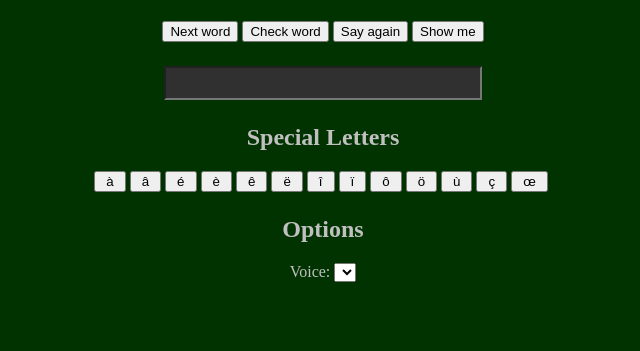
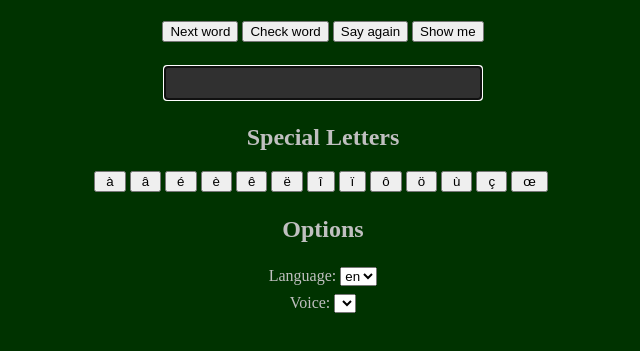
Before and after one commit to scottsitar/scottsitar.github.io, a plain HTML site: page spelling/index.html in a window 1280 px wide. Shown: the part 61-412 px from the top of the page, without its empty margins (317-957 px from the left). Drawn offline with Linux system fonts and the light colour scheme.

Commit message:
french support

```diff
--- /dev/null
+++ b/spelling/fr-words.js
@@ -0,0 +1,25 @@
+export const words = [
+    'après-midi',
+    'aujourd\'hui',
+    'beaucoup',
+    'blanche',
+    'bonhomme',
+    'dernière',
+    'dimanche',
+    'étoile',
+    'garçon',
+    'heureusement',
+    'jeudi',
+    'lundi',
+    'maintenant',
+    'mardi',
+    'mercredi',
+    'parapluie',
+    'pourquoi',
+    'prochaine',
+    'samedi',
+    'semaine',
+    'sœur',
+    'vendredi',
+    'voilà',
+]
--- a/spelling/index.html
+++ b/spelling/index.html
@@ -25,9 +25,11 @@
 </div>
 <div class="center-block">
     <h2>Options</h2>
+    <span>Language:</span>
+    <select id="lang-select"></select>
+    <br/>
     <span>Voice:</span>
-    <select id="voice-select">
-    </select>
+    <select id="voice-select"></select>
 </div>
 </body>
 </html>
--- a/spelling/spelling.css
+++ b/spelling/spelling.css
@@ -34,3 +34,8 @@
     padding-left: 10px;
     padding-right: 10px;
 }
+
+select {
+    margin-top: 4px;
+    margin-bottom: 4px;
+}
--- a/spelling/spelling.js
+++ b/spelling/spelling.js
@@ -1,5 +1,37 @@
-import { words } from './words.js'
+import { words as enWords } from './en-words.js'
+import { words as frWords } from './fr-words.js'
 
+// get references to all dom elements we need
+let langSelect = document.getElementById('lang-select')
+let voiceSelect = document.getElementById('voice-select')
+let answerBox = document.getElementById('answerbox')
+let showMeBox = document.getElementById('showmebox')
+
+// module global variables
+let wordsMap = {
+    'en': enWords,
+    'fr': frWords
+}
+let words = []
+
+let synth = window.speechSynthesis
+let allVoices = synth.getVoices()
+let voiceMap = {
+    'en': allVoices.filter(v => v.lang.startsWith('en-')),
+    'fr': allVoices.filter(v => v.lang.startsWith('fr-'))
+}
+let nameToVoiceMap = {}
+
+let utterance = new SpeechSynthesisUtterance('')
+utterance.rate = 0.8
+utterance.lang = 'en'
+
+// initialization
+initializeUI()
+
+
+function initializeUI() {
+    // create the buttons for entering special characters
     let specialLettersDiv = document.getElementById('special-letters-div')
     Array("à", "â", "é", "è", "ê", "ë", "î", "ï", "ô", "ö", "ù", "ç", "œ").forEach(c => {
         let btn = document.createElement('button')
@@ -10,38 +42,63 @@ Array("à", "â", "é", "è", "ê", "ë", "î", "ï", "ô", "ö", "ù", "ç", "
         specialLettersDiv.appendChild(btn)
     })
 
-let word = words[0]
-let synth = window.speechSynthesis
-let utterance = new SpeechSynthesisUtterance(word)
-utterance.rate = 0.8
-utterance.lang = "en"
+    // populate the language dropdown
+    langSelect.replaceChildren()
+    Array('en', 'fr').forEach(lang => {
+        let option = document.createElement('option')
+        option.value = lang
+        option.innerHTML = lang
+        langSelect.appendChild(option)
+    })
 
-let answerBox = document.getElementById('answerbox')
-let showMeBox = document.getElementById('showmebox')
-answerBox.className = 'typing-answer'
+    // populate the voices dropdown
+    updateVoiceSelect('en')
 
+    // choose words based on language
+    updateWords('en')
+
+    // event handlers for language and voice changes
+    langSelect.onchange = function(e) {
+        let lang = e.target.value
+        updateVoiceSelect(lang)
+        updateWords(lang)
+        utterance.lang = lang
+    }
+
+    voiceSelect.onchange = function(e) {
+        utterance.voice = nameToVoiceMap[e.target.value]
+    }
+
+    // click handlers for the action buttons
     document.getElementById('next-word-btn').addEventListener('click', nextWord)
     document.getElementById('check-word-btn').addEventListener('click', checkWord)
     document.getElementById('say-again-btn').addEventListener('click', sayAgain)
     document.getElementById('show-me-btn').addEventListener('click', showMe)
 
-let voiceSelect = document.getElementById('voice-select')
+    // pick a word
+    nextWord()
+}
+
+function updateVoiceSelect(lang) {
     voiceSelect.replaceChildren()
+    nameToVoiceMap = {}
 
-let voices = synth.getVoices().filter(v => v.lang.startsWith('en-'))
-let voiceMap = {}
+    let voices = voiceMap[lang]
     voices.forEach(v => {
         let option = document.createElement('option')
         option.value = v.name
         option.innerHTML = v.name
-    voiceMap[v.name] = v
+        nameToVoiceMap[v.name] = v
 
         voiceSelect.appendChild(option)
     })
+
     utterance.voice = voices[0]
+}
 
-voiceSelect.onchange = function(e) {
-    utterance.voice = voiceMap[e.target.value]
+function updateWords(lang) {
+    words = wordsMap[lang]
+    utterance.text = words[0]
 }
 
 function handleSpecialCharacterClick(e) {
@@ -58,27 +115,22 @@ function handleSpecialCharacterClick(e) {
     answerBox.focus()
 }
 
-function getRandomInt(max) {
-    return Math.floor(Math.random() * max)
-}
-
-function resetUI() {
+function resetTextBoxes() {
     answerBox.value = ''
     showMeBox.innerHTML = ''
     answerBox.className = 'typing-answer'
 }
 
 function nextWord() {
-    let i = getRandomInt(words.length)
-    word = words[i]
-    utterance.text = word
-    resetUI()
+    let i = Math.floor(Math.random() * words.length)
+    utterance.text = words[i]
+    resetTextBoxes()
     sayAgain()
 }
 
 function checkWord() {
     let guess = answerBox.value
-    if (guess == word) {
+    if (guess == utterance.text) {
         answerBox.className = 'correct-answer'
     } else {
         answerBox.className = 'incorrect-answer'
@@ -92,5 +144,5 @@ function sayAgain() {
 }
 
 function showMe() {
-    showMeBox.innerHTML = word
+    showMeBox.innerHTML = utterance.text
 }
```
Also changed, not shown: spelling/en-words.js (renamed from spelling/words.js). Lines whose indentation alone changed are shown as unchanged.
